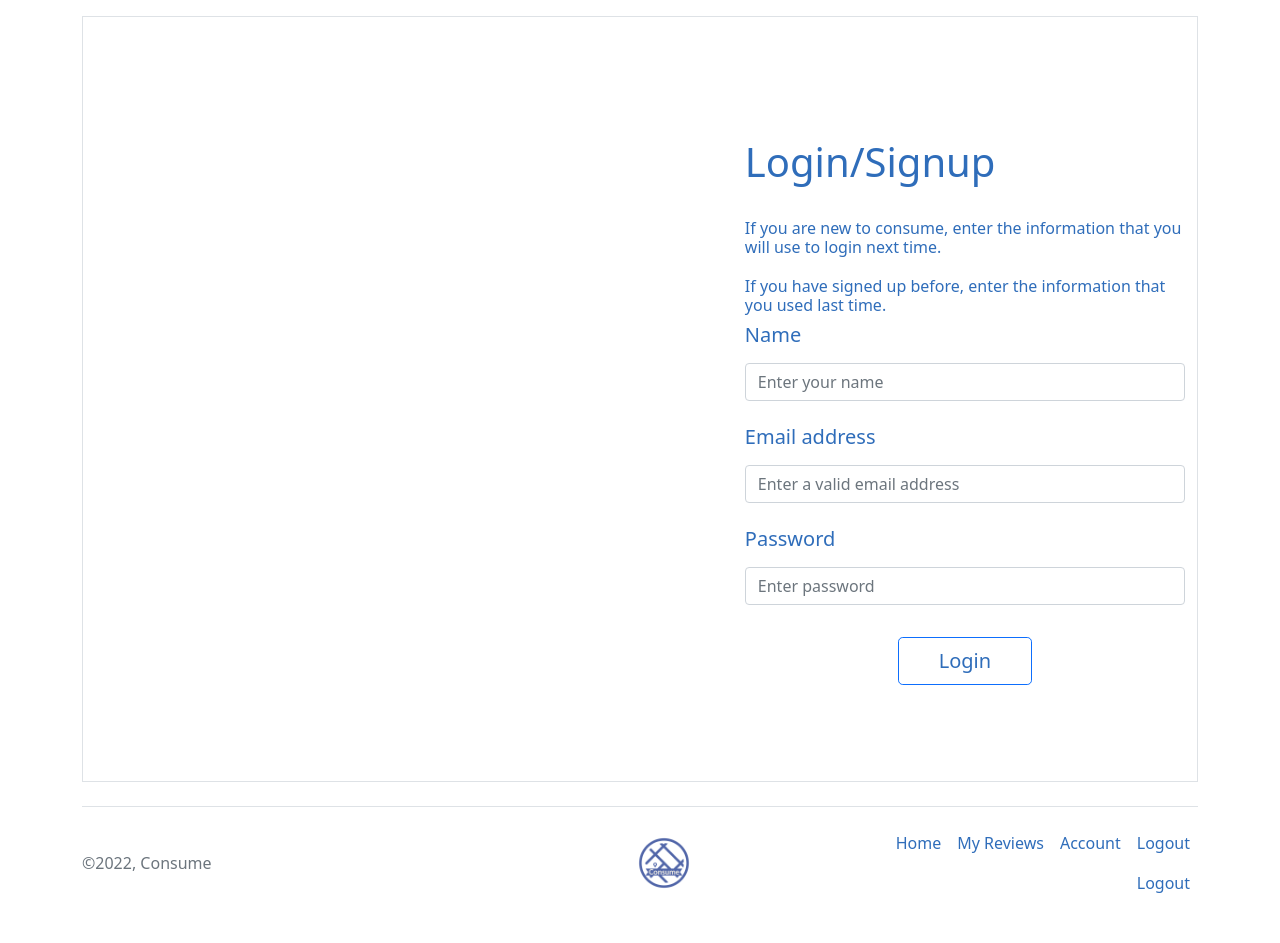
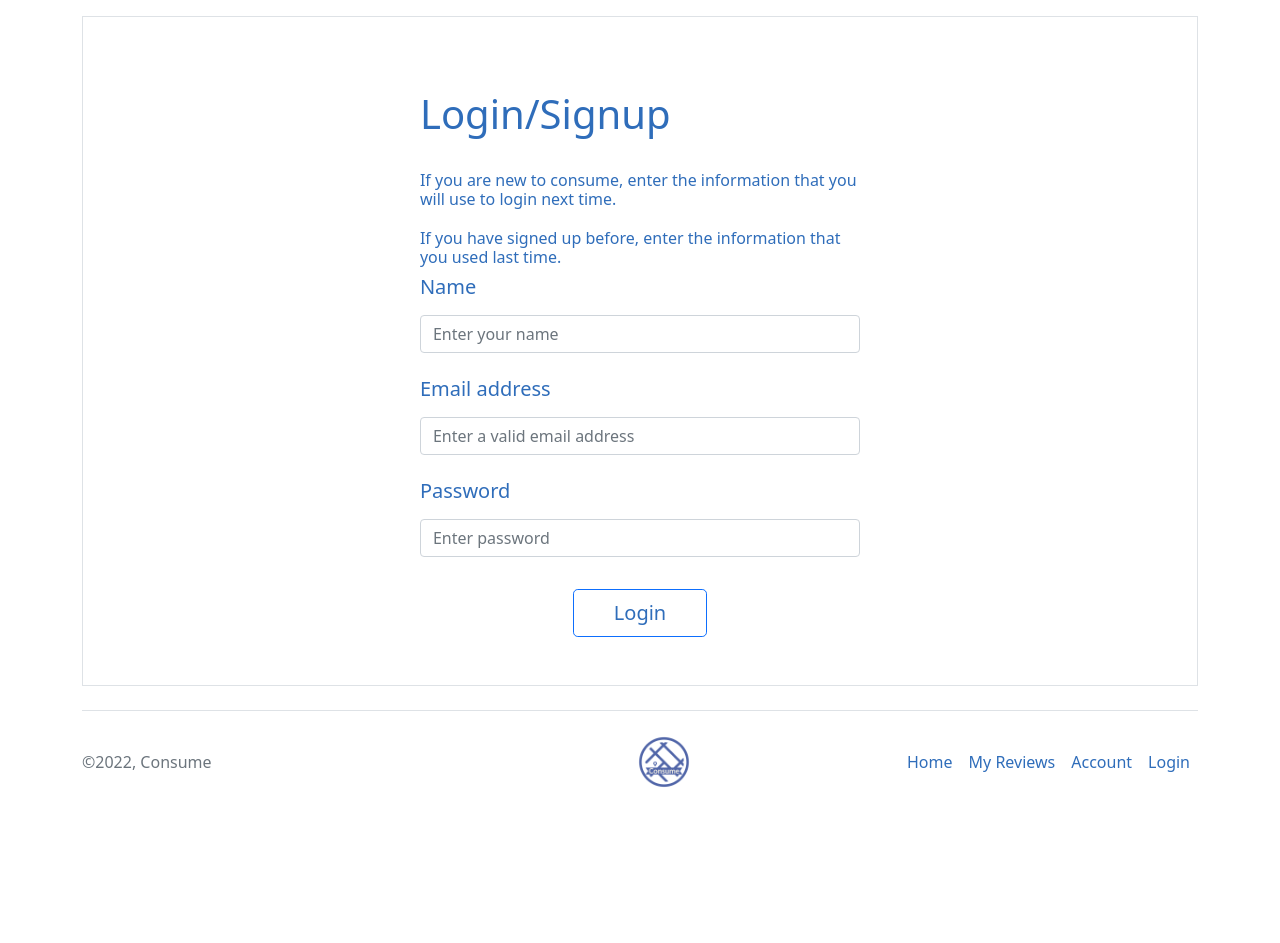
Before and after one commit to benainley01/consume_webapp, a PHP site: page / in a window 1280 px wide. Shown: the part 103-1046 px from the top of the page. After the commit the page ends 890 px from the top, so only its background shows below. Run offline with PHP 8.4, Linux system fonts and the light colour scheme.

Commit message:
update footer (add-restaurant.php, home.php, login.php) and center login page

```diff
--- a/templates/login.php
+++ b/templates/login.php
@@ -135,11 +135,11 @@
             <section class="w-100">
               <div class="container-fluid h-custom">
                 <div class="row d-flex justify-content-center  h-100">
-                  <div class="col-md-8 col-lg-6 col-xl-5 offset-xl-1 my-lg-5 py-lg-5">
+                  <!-- <div class="col-md-8 col-lg-6 col-xl-5 offset-xl-1 my-lg-5 py-lg-5"> -->
                     <!-- <h1>Signup</h1> -->
 
-                  </div>
-                  <div class="col-md-8 col-lg-6 col-xl-5 offset-xl-1 my-lg-5 py-lg-5">
+                  <!-- </div> -->
+                  <div class="col-md-8 col-lg-6 col-xl-5 offset-xl-1 my-lg-5 m-1">
                     <h1>Login/Signup</h1>
                     <h6 style="color: #2f6dba;">If you are new to consume, enter the information that you will use to login next time. <br><br>
                       If you have signed up before, enter the information that you used last time.
@@ -211,19 +211,17 @@
         </a>
 
         <ul class="d-flex nav col-md-4 justify-content-end">
-          <li class="nav-item">
-            <a href="index.html" class="nav-link px-2">Home</a>
-          </li>
-          <li class="nav-item">
-            <a href="myreviews.html" class="nav-link px-2">My Reviews</a>
-          </li>
-          <li class="nav-item">
-            <a href="#" class="nav-link px-2">Account</a>
-          </li>
-          <li class="nav-item">
-            <a href="login.html" class="nav-link px-2">Logout</a>
-          </li>
-          <li class="nav-item"><a href="#" class="nav-link px-2">Logout</a></li>
+            <li><a href="?command=home" class="nav-link px-2">Home</a></li>
+            <li>
+              <a href="myreviews.html" class="nav-link px-2">My Reviews</a>
+            </li>
+            <li><a href="#" class="nav-link px-2">Account</a></li>
+            <?php if (!isset($_SESSION["name"])): ?>
+            <li><a href="?command=login" class="nav-link px-2">Login</a></li>
+            <?php endif; ?>
+            <?php if (isset($_SESSION["name"])): ?>
+              <li><a href="?command=logout" class="nav-link px-2">Logout</a></li>
+            <?php endif; ?>
         </ul>
       </footer>
     </div>
```
Also changed, not shown: templates/add-restaurant.php (+9 -11 lines), templates/home.php (+9 -11 lines).
